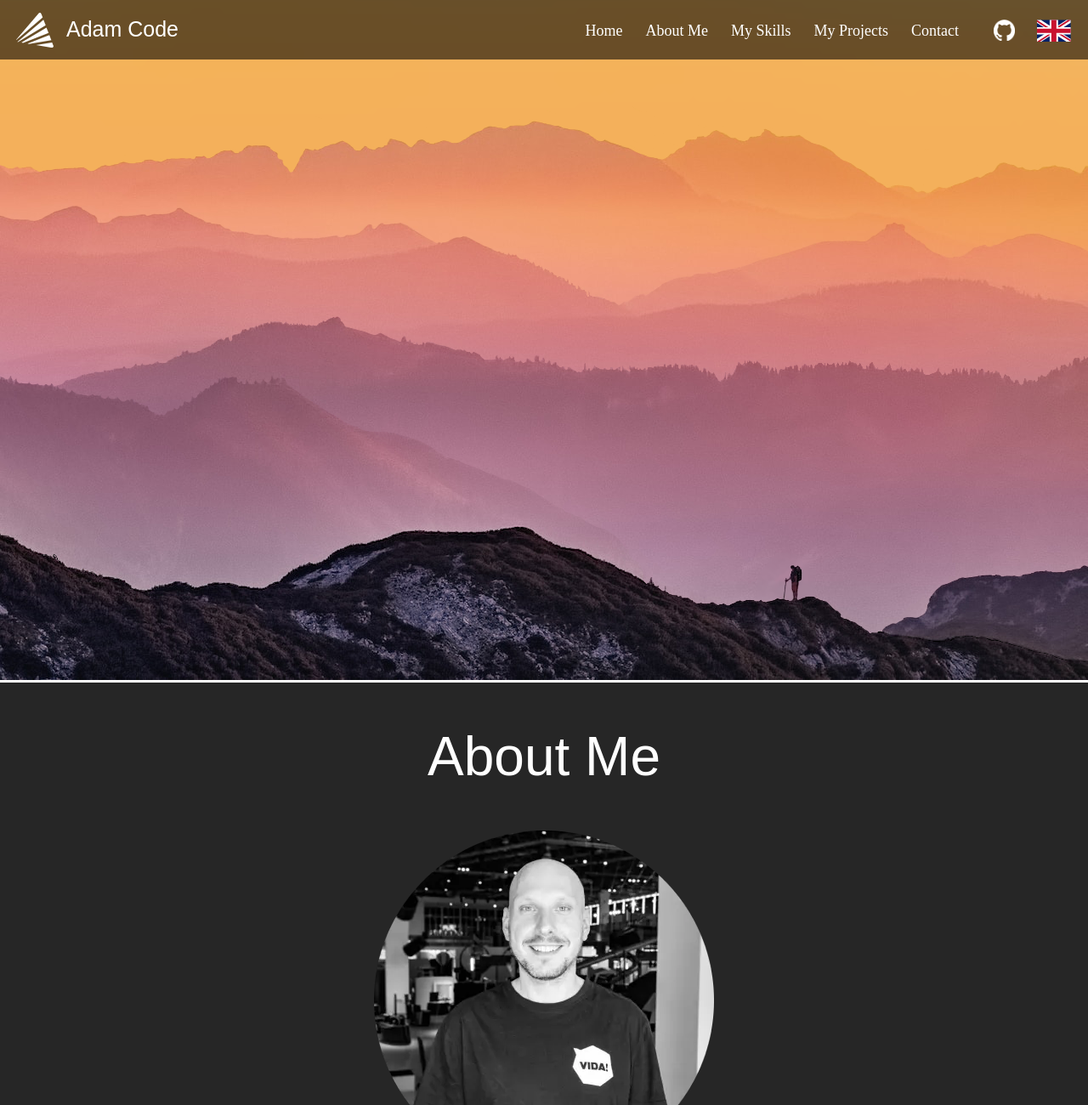
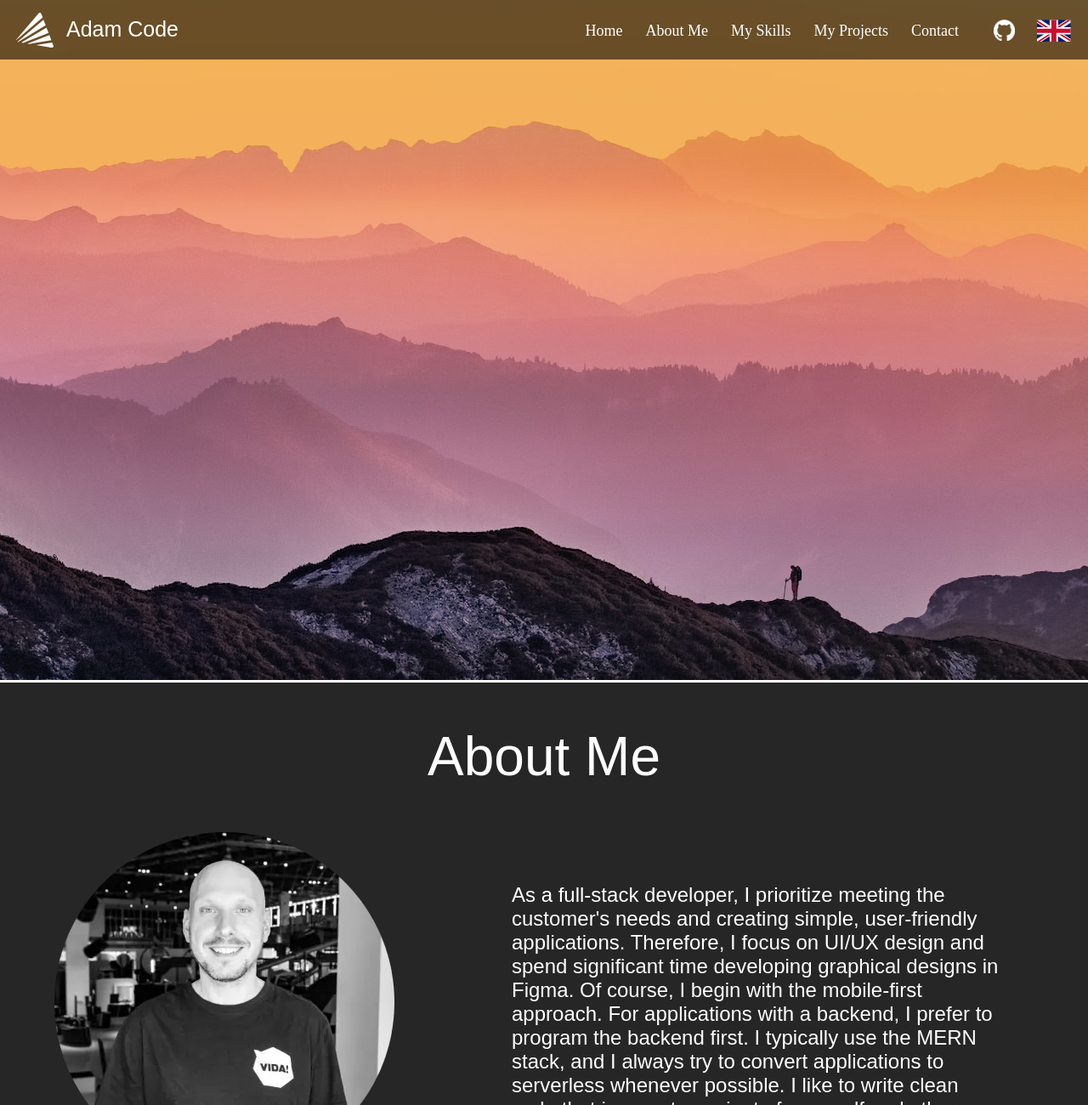
Before and after one commit to AdamBurysek/adam-code, a React (Vite) app: page / in a window 1280 px wide. Shown: the top 1300 px of the page at 85% size. Built offline with nearby package versions, Linux system fonts and the light colour scheme; a web font is replaced by a local one.

Commit message:
about me finished

```diff
--- a/src/App.css
+++ b/src/App.css
@@ -206,11 +206,6 @@ ul {
 
 /* About Me */
 
-.about-me_title {
-  /* padding-top: 10vh;
-  padding-bottom: 8vh; */
-}
-
 .about-me_content {
   display: flex;
   flex-direction: column;
@@ -220,9 +215,24 @@ ul {
 .about-me_picture {
   width: 80vw;
   max-width: 400px;
-  /* width: 400px;
-  height: 400px;
-  padding-right: 150px; */
+}
+
+.about-me_content p {
+  padding: 38px;
+}
+
+@media screen and (min-width: 1025px) {
+  .about-me_content {
+    flex-direction: row;
+    padding: 0 5vw;
+    gap: 100px;
+  }
+}
+
+@media screen and (min-width: 1420px) {
+  .about-me_content {
+    padding: 0 15vw;
+  }
 }
 
 @media screen and (min-width: 1780px) {
--- a/src/components/MainPage.tsx
+++ b/src/components/MainPage.tsx
@@ -1,9 +1,9 @@
-import { useRef, useState } from "react";
+import { useState } from "react";
 import withLoading from "../hooks/withLoading";
-import { useScroll } from "framer-motion";
+
 import Hero from "./hero";
 import Navbar from "./navbar/navbar";
-import AdamPicture from "../images/Adam.webp";
+import AboutMe from "./aboutMe";
 
 function MainPage(props: any) {
   const [menuOpened, setMenuOpened] = useState<boolean>(false);
@@ -11,13 +11,6 @@ function MainPage(props: any) {
   const handleHamburgerButtonClick = () => {
     setMenuOpened(!menuOpened);
   };
-
-  const pageRef = useRef(null);
-
-  const { scrollYProgress } = useScroll({
-    target: pageRef,
-    offset: ["start start", "end start"],
-  });
 
   return (
     <>
@@ -29,32 +22,9 @@ function MainPage(props: any) {
         setMenuOpened={setMenuOpened}
       />
       <div className={menuOpened ? "page-content blur" : "page-content"}>
-        <div ref={pageRef}>
-          <div id="home">
-            <Hero scrollYProgress={scrollYProgress} />
-          </div>
-        </div>
         <div className="container">
-          <section id="about-me" className="about-me">
-            <div className="section-content">
-              <div className="line" />
-              <h1 className="about-me_title">About Me</h1>
-              <div className="about-me_content">
-                <img className="about-me_picture" src={AdamPicture} />
-                <p>
-                  As a full-stack developer, I prioritize meeting the customer's
-                  needs and creating simple, user-friendly applications.
-                  Therefore, I focus on UI/UX design and spend significant time
-                  developing graphical designs in Figma. Of course, I begin with
-                  the mobile-first approach. For applications with a backend, I
-                  prefer to program the backend first. I typically use the MERN
-                  stack, and I always try to convert applications to serverless
-                  whenever possible. I like to write clean code that is easy to
-                  navigate for myself and others.
-                </p>
-              </div>
-            </div>
-          </section>
+          <Hero />
+          <AboutMe language={props.language} />
           <section>
             <div style={{ fontSize: 60, paddingTop: "80px" }} id="test">
               Lorem ipsum dolor sit, amet consectetur adipisicing elit. Nulla
--- /dev/null
+++ b/src/components/aboutMe.tsx
@@ -0,0 +1,22 @@
+import AdamPicture from "../images/Adam.webp";
+
+const AboutMe = (props: any) => {
+  return (
+    <section id="about-me" className="about-me">
+      <div className="section-content">
+        <div className="line" />
+        <h1>{props.language === "en" ? "About Me" : "O mně"}</h1>
+        <div className="about-me_content">
+          <img className="about-me_picture" src={AdamPicture} />
+          <p>
+            {props.language === "en"
+              ? "As a full-stack developer, I prioritize meeting the customer's needs and creating simple, user-friendly applications. Therefore, I focus on UI/UX design and spend significant time developing graphical designs in Figma. Of course, I begin with the mobile-first approach. For applications with a backend, I prefer to program the backend first. I typically use the MERN stack, and I always try to convert applications to serverless whenever possible. I like to write clean code that is easy to navigate for myself and others."
+              : "Jako fullstack developer se snažím, aby moje aplikace v první řadě splňovaly přání zákazníka. Dále se snažím, aby aplikace byly co nejjednodušší, nemám rád složité a nepřehledné aplikace. Tedy se hodně orientuji na UI a UX. Následně trávím hodně času grafickými návrhy ve Figmě. Samozřejmě používám mobile first metodu. Pokud se jedná o aplikaci s backendem, osobně raději nejprve programuji backend. Při vývoji nejčastěji používám MERN stack a pokud je to možné, snažím se aplikaci proměnit v serverless. Snažím se psát čistý kód, abych se v něm dobře orientoval já, ale i kdokoliv jiný."}
+          </p>
+        </div>
+      </div>
+    </section>
+  );
+};
+
+export default AboutMe;
--- a/src/components/hero.tsx
+++ b/src/components/hero.tsx
@@ -1,3 +1,4 @@
+import { useScroll } from "framer-motion";
 import Hero1 from "../images/heroParallax/Hero-1.webp";
 import Hero2 from "../images/heroParallax/Hero-2.webp";
 import Hero3 from "../images/heroParallax/Hero-3.webp";
@@ -6,15 +7,24 @@ import Hero5 from "../images/heroParallax/Hero-5.webp";
 import Hero6 from "../images/heroParallax/Hero-6.webp";
 import { motion, useTransform } from "framer-motion";
 import HeroText from "./heroText";
+import { useRef } from "react";
 
-const Hero = ({ scrollYProgress }: any) => {
+const Hero = () => {
+  const pageRef = useRef(null);
+
+  const { scrollYProgress } = useScroll({
+    target: pageRef,
+    offset: ["start start", "end start"],
+  });
+
   const background = useTransform(scrollYProgress, [0, 1], ["0%", "100%"]);
   const orangeMountains = useTransform(scrollYProgress, [0, 1], ["0%", "130%"]);
   const pinkMountains = useTransform(scrollYProgress, [0, 1], ["0%", "120%"]);
   const redMountains = useTransform(scrollYProgress, [0, 1], ["0%", "110%"]);
   const purpleMountains = useTransform(scrollYProgress, [0, 1], ["0%", "100%"]);
   return (
-    <div className="container hero_img-container">
+    <section id="home" ref={pageRef}>
+      <div className="hero_img-container">
         <motion.img
           src={Hero1}
           style={{ y: background, translateY: "-80px", zIndex: 0 }}
@@ -29,10 +39,14 @@ const Hero = ({ scrollYProgress }: any) => {
           style={{ y: pinkMountains, translateY: "20px" }}
           className="instet"
         />
-      <motion.img src={Hero4} style={{ y: redMountains, translateY: "10px" }} />
+        <motion.img
+          src={Hero4}
+          style={{ y: redMountains, translateY: "10px" }}
+        />
         <motion.img src={Hero5} style={{ y: purpleMountains }} />
         <motion.img src={Hero6} />
       </div>
+    </section>
   );
 };
 
--- a/src/components/navbar/navbarLInks.tsx
+++ b/src/components/navbar/navbarLInks.tsx
@@ -4,7 +4,7 @@ import { CzechFlag, EnglishFlag } from "../../assets/icons";
 const NavbarLinks = (props: any) => {
   const navLinks = [
     { target: "home", textEn: "Home", textCz: "Domů" },
-    { target: "about-me", textEn: "About Me", textCz: "O mě" },
+    { target: "about-me", textEn: "About Me", textCz: "O mně" },
     { textEn: "My Skills", textCz: "Moje dovednosti" },
     { textEn: "My Projects", textCz: "Moje projekty" },
     { textEn: "Contact", textCz: "Kontakt" },
--- a/src/index.css
+++ b/src/index.css
@@ -27,16 +27,25 @@ body a {
 
 h1 {
   color: var(--color-white);
-  font-size: 64px;
+  font-size: 48px;
   font-weight: 510;
   text-align: center;
   margin: 50px;
 }
 
 p {
-  font-weight: 10;
+  font-weight: 100;
   color: var(--color-white);
-  font-size: 24px;
+  font-size: 18px;
+}
+
+@media screen and (min-width: 440px) {
+  h1 {
+    font-size: 64px;
+  }
+  p {
+    font-size: 24px;
+  }
 }
 
 section {
@@ -45,7 +54,7 @@ section {
 }
 
 .page-content {
-  transition: filter 0.8s linear;
+  transition: filter 0.6s linear;
 
   &.blur {
     filter: blur(15px);
```
Lines whose indentation alone changed are shown as unchanged.
